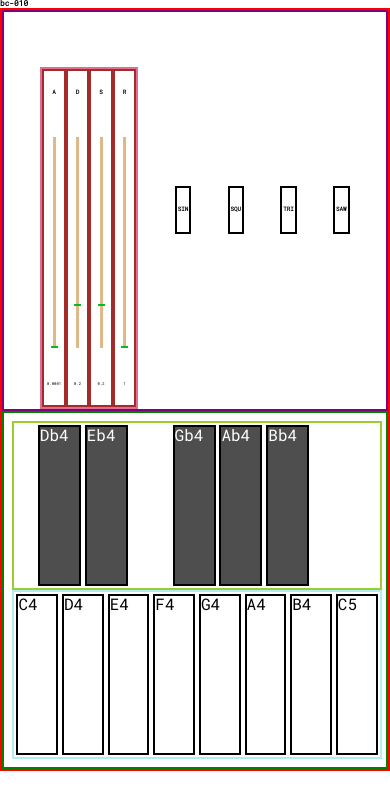
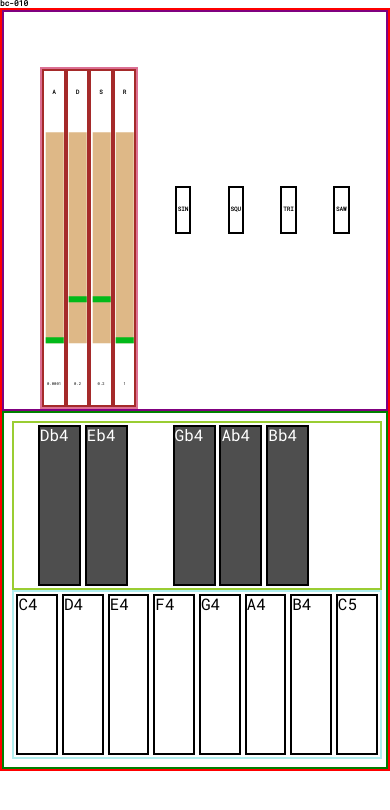
Before and after one commit to bcimbali/bc-010, a React (Create React App) app: page / in a window 390 px wide. Shown: the top 810 px of the page. Built offline with nearby package versions, Linux system fonts and the light colour scheme.

Commit message:
responsive ADSR slider width

```diff
--- a/src/App.css
+++ b/src/App.css
@@ -163,20 +163,20 @@ body {
   cursor: pointer; /* Cursor on hover */
 }
 
+/* Thumb slider styling for Firefox */
+.html-slider::-moz-range-thumb {
+  width: 0.5vw; /* Set a specific slider handle width */
+  height: 2.25vh; /* Slider handle height */
+  background: #c300ff; /* Green background */
+  cursor: pointer; /* Cursor on hover */
+}
+
 .html-slider:hover::-webkit-slider-thumb {
   background: #57ff09;
 }
 
 .html-slider:active::-webkit-slider-thumb {
   background: #57ff09;
-}
-
-/* Thumb slider styling for Firefox */
-.html-slider::-moz-range-thumb {
-  width: 0.5vw; /* Set a specific slider handle width */
-  height: 2.25vh; /* Slider handle height */
-  background: #c300ff; /* Green background */
-  cursor: pointer; /* Cursor on hover */
 }
 
 .html-slider:hover::-webkit-slider-thumb {
@@ -252,3 +252,27 @@ body {
 .key-white {
   margin: 0.5vw;
 }
+
+/*---------------------------------------------------------------------------------------------------
+******************************************************************************************************
+******************************************** MEDIA QUERIES *******************************************
+******************************************************************************************************
+*----------------------------------------------------------------------------------------------------*/
+
+@media screen and (max-width: 768px) {
+  .html-slider {
+    height: 4.5vw;
+  }
+
+  /* Responsive thumb slider styling for Chrome, Opera, Safari & Edge */
+.html-slider::-webkit-slider-thumb {
+  width: 1.5vw; /* Set a specific slider handle width */
+  height: 4.5vw; /* Slider handle height */
+}
+
+/* Responsive thumb slider styling for Firefox */
+.html-slider::-moz-range-thumb {
+  width: 0.5vw; /* Set a specific slider handle width */
+  height: 1.75vw; /* Slider handle height */
+}
+}
```
